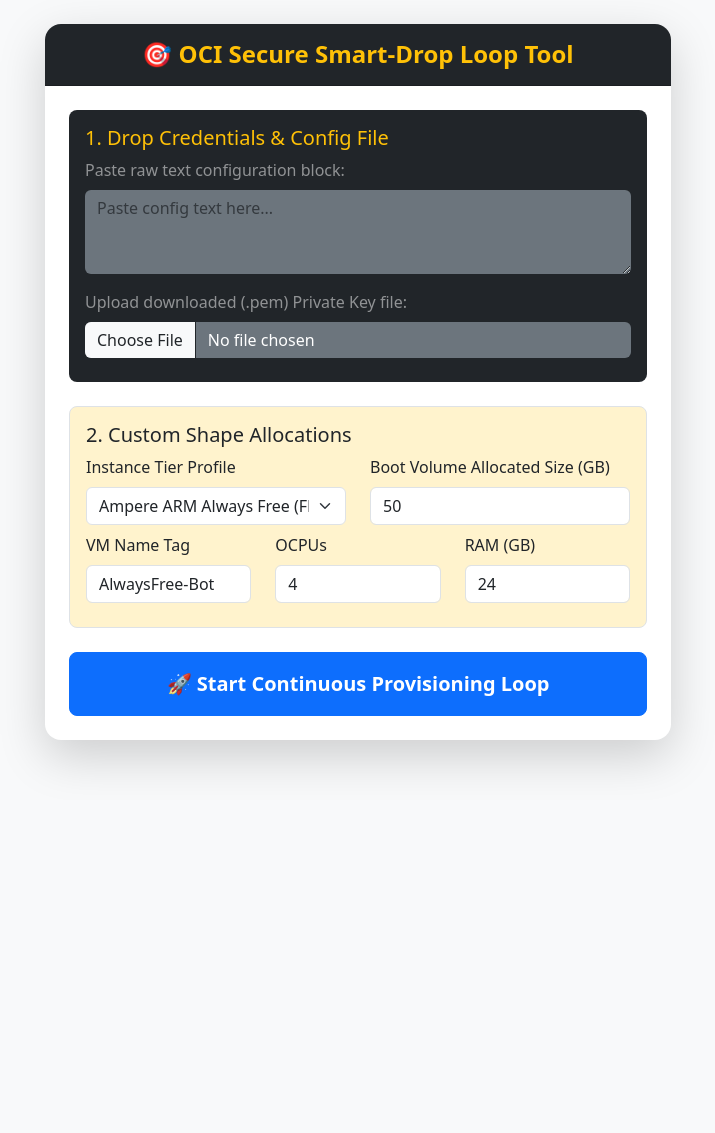
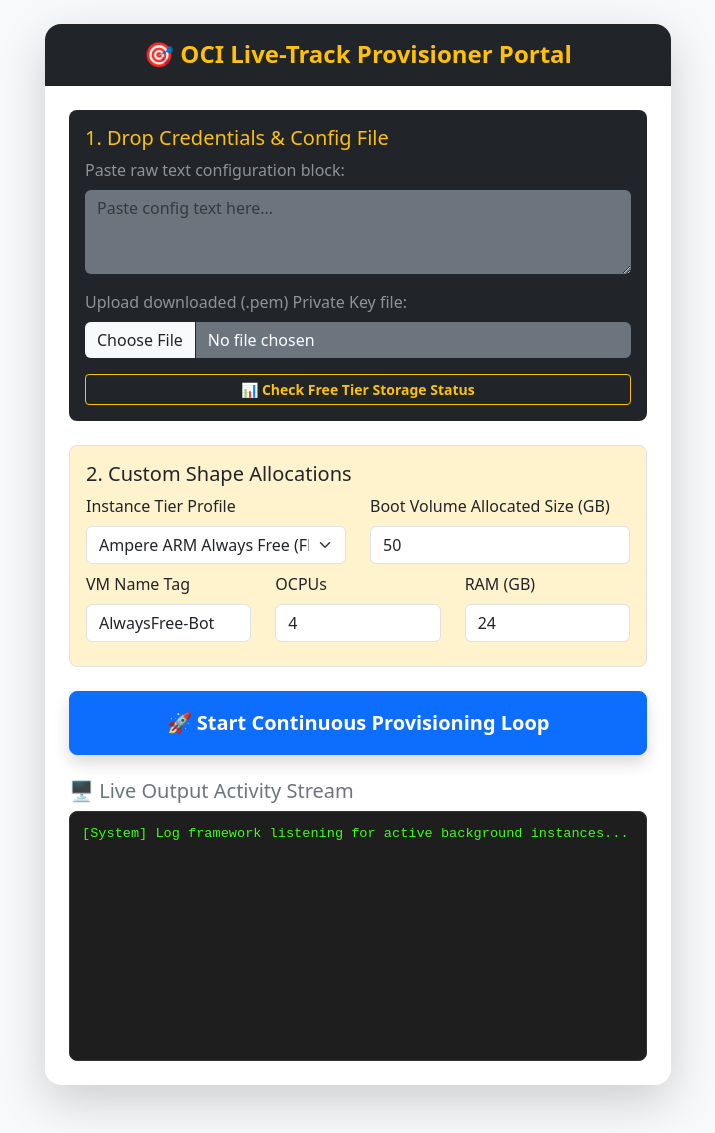
Before and after one commit to sarakmacbook/ora2, a Flask app: page / in a window 1280 px wide. Shown: the whole page, without its empty margins (282-997 px from the left). Before the commit the page ends 769 px from the top, so only its background shows below. Run offline with Flask 3, Linux system fonts and the light colour scheme.

Commit message:
Update index.html

```diff
--- a/templates/index.html
+++ b/templates/index.html
@@ -4,6 +4,19 @@
     <meta charset="UTF-8">
     <title>OCI One-Click Auto Provisioner</title>
     <link rel="stylesheet" href="https://cdn.jsdelivr.net/npm/bootstrap@5.3.0/dist/css/bootstrap.min.css">
+    <style>
+        .terminal-box {
+            background-color: #1e1e1e;
+            color: #39ff14;
+            font-family: 'Courier New', Courier, monospace;
+            height: 250px;
+            overflow-y: scroll;
+            font-size: 0.85rem;
+            border-radius: 8px;
+            padding: 12px;
+            border: 1px solid #333;
+        }
+    </style>
     <script>
         function toggleShapeFields() {
             var shape = document.getElementById("shapeSelector").value;
@@ -11,23 +24,16 @@
             var ramInput = document.getElementById("memory");
 
             if (shape === "VM.Standard.E2.1.Micro") {
-                // Permanently force exact AMD free tier allotments
-                cpuInput.value = 1;
-                ramInput.value = 1;
-                cpuInput.disabled = true;
-                ramInput.disabled = true;
+                cpuInput.value = 1; ramInput.value = 1;
+                cpuInput.disabled = true; ramInput.disabled = true;
             } else {
-                // Restore default editable ARM values
-                cpuInput.value = 4;
-                ramInput.value = 24;
-                cpuInput.disabled = false;
-                ramInput.disabled = false;
+                cpuInput.value = 4; ramInput.value = 24;
+                cpuInput.disabled = false; ramInput.disabled = false;
             }
         }
 
         function parseRawConfig() {
             const rawText = document.getElementById("rawConfigInput").value;
-
             const userMatch = rawText.match(/user\s*=\s*(ocid1\.user\.[^\s#\n]+)/);
             const tenancyMatch = rawText.match(/tenancy\s*=\s*(ocid1\.tenancy\.[^\s#\n]+)/);
             const fingerprintMatch = rawText.match(/fingerprint\s*=\s*([a-fA-F0-9:]{47})/);
@@ -42,7 +48,6 @@
         function handleKeyUpload(event) {
             const file = event.target.files[0];
             if (!file) return;
-
             const reader = new FileReader();
             reader.onload = function(e) {
                 document.getElementById("private_key").value = e.target.result;
@@ -51,12 +56,49 @@
             reader.readAsText(file);
         }
 
+        // Dedicated independent storage analyzer action
+        async function checkStorageUsage() {
+            parseRawConfig();
+            const btn = document.getElementById("storageBtn");
+            const storageAlert = document.getElementById("storageAlert");
+
+            btn.innerText = "⏳ Scanning OCI Volumes...";
+            btn.disabled = true;
+
+            const payload = {
+                user: document.getElementById("user").value,
+                tenancy: document.getElementById("tenancy").value,
+                fingerprint: document.getElementById("fingerprint").value,
+                region: document.getElementById("region").value,
+                private_key: document.getElementById("private_key").value
+            };
+
+            try {
+                const response = await fetch('/api/check-storage', {
+                    method: 'POST',
+                    headers: { 'Content-Type': 'application/json' },
+                    body: JSON.stringify(payload)
+                });
+                const result = await response.json();
+
+                if (result.success) {
+                    storageAlert.className = "alert alert-info d-block";
+                    storageAlert.innerHTML = `📊 <b>Current Live Storage Status:</b><br>• Used Volume space: <b>${result.storage_used_gb} GB</b><br>• Free Remaining space: <b>${result.storage_remaining_gb} GB</b> (Out of 200 GB Free Tier Limit)`;
+                } else {
+                    alert("❌ Storage check failed: " + result.error);
+                }
+            } catch (err) {
+                alert("❌ Request Error: " + err.message);
+            } finally {
+                btn.innerText = "📊 Check Free Tier Storage Status";
+                btn.disabled = false;
+            }
+        }
+
         async function startFullyAutomatedLoop() {
             parseRawConfig();
-
             const btn = document.getElementById("actionBtn");
-            const storageAlert = document.getElementById("storageAlert");
-            btn.innerText = "⏳ Scanning Block Storage & Discovering Assets...";
+            btn.innerText = "⚡ Launching Provisioning Loop...";
             btn.disabled = true;
 
             const payload = {
@@ -80,11 +122,8 @@
                     body: JSON.stringify(payload)
                 });
                 const result = await response.json();
-
                 if (result.success) {
-                    storageAlert.className = "alert alert-info mt-3 d-block";
-                    storageAlert.innerHTML = `📊 <b>Storage Utilization Scan:</b> Used: ${result.storage_used_gb} GB / 200 GB limit. Remaining: ${result.storage_remaining_gb} GB.`;
-                    alert("🎉 Background creation loops activated successfully!");
+                    alert("🚀 Continuous retry framework tracking launched successfully!");
                 } else {
                     alert("❌ Deployment failed: " + result.error);
                 }
@@ -95,13 +134,29 @@
                 btn.disabled = false;
             }
         }
+
+        // Live Log poller loop mechanism
+        setInterval(async () => {
+            try {
+                const res = await fetch('/api/logs');
+                const data = await res.json();
+                const logBox = document.getElementById("terminalLogs");
+
+                if (data.logs && data.logs.length > 0) {
+                    data.logs.forEach(line => {
+                        logBox.innerHTML += `<div>${line}</div>`;
+                    });
+                    logBox.scrollTop = logBox.scrollHeight; // Auto-scroll down
+                }
+            } catch (e) { console.error("Log fetch error", e); }
+        }, 2000); // Poll every 2 seconds
     </script>
 </head>
 <body class="bg-light p-4">
     <div class="container" style="max-width: 650px;">
-        <div class="card shadow-lg border-0 rounded-4">
+        <div class="card shadow-lg border-0 rounded-4 mb-4">
             <div class="card-header bg-dark text-white p-3 rounded-top-4">
-                <h4 class="mb-0 text-center text-warning fw-bold">🎯 OCI Secure Smart-Drop Loop Tool</h4>
+                <h4 class="mb-0 text-center text-warning fw-bold">🎯 OCI Live-Track Provisioner Portal</h4>
             </div>
             <div class="card-body p-4">
 
@@ -111,10 +166,13 @@
                         <label class="form-label text-white-50">Paste raw text configuration block:</label>
                         <textarea id="rawConfigInput" class="form-control bg-secondary text-white border-0" rows="3" placeholder="Paste config text here..." oninput="parseRawConfig()"></textarea>
                     </div>
-                    <div class="mb-2">
+                    <div class="mb-3">
                         <label class="form-label text-white-50">Upload downloaded (.pem) Private Key file:</label>
                         <input type="file" class="form-control bg-secondary text-white border-0" accept=".pem" onchange="handleKeyUpload(event)">
                     </div>
+
+                    <button type="button" id="storageBtn" class="btn btn-outline-warning w-100 fw-bold btn-sm" onclick="checkStorageUsage()">📊 Check Free Tier Storage Status</button>
+                    <div id="storageAlert" class="alert alert-info mt-3 d-none" role="alert"></div>
                 </div>
 
                 <div class="bg-warning-subtle p-3 mb-4 rounded-3 border">
@@ -149,9 +207,13 @@
                 <input type="hidden" id="user"><input type="hidden" id="tenancy"><input type="hidden" id="fingerprint"><input type="hidden" id="region">
                 <textarea id="private_key" style="display:none;"></textarea><input type="hidden" id="ssh_key">
 
-                <button type="button" id="actionBtn" class="btn btn-primary w-100 btn-lg py-3 fw-bold rounded-3" onclick="startFullyAutomatedLoop()">🚀 Start Continuous Provisioning Loop</button>
+                <button type="button" id="actionBtn" class="btn btn-primary w-100 btn-lg py-3 fw-bold rounded-3 shadow mb-4" onclick="startFullyAutomatedLoop()">🚀 Start Continuous Provisioning Loop</button>
 
-                <div id="storageAlert" class="alert alert-info mt-3 d-none" role="alert"></div>
+                <h5 class="text-secondary mb-2">🖥️ Live Output Activity Stream</h5>
+                <div id="terminalLogs" class="terminal-box">
+                    <div>[System] Log framework listening for active background instances...</div>
+                </div>
+
             </div>
         </div>
     </div>
```
